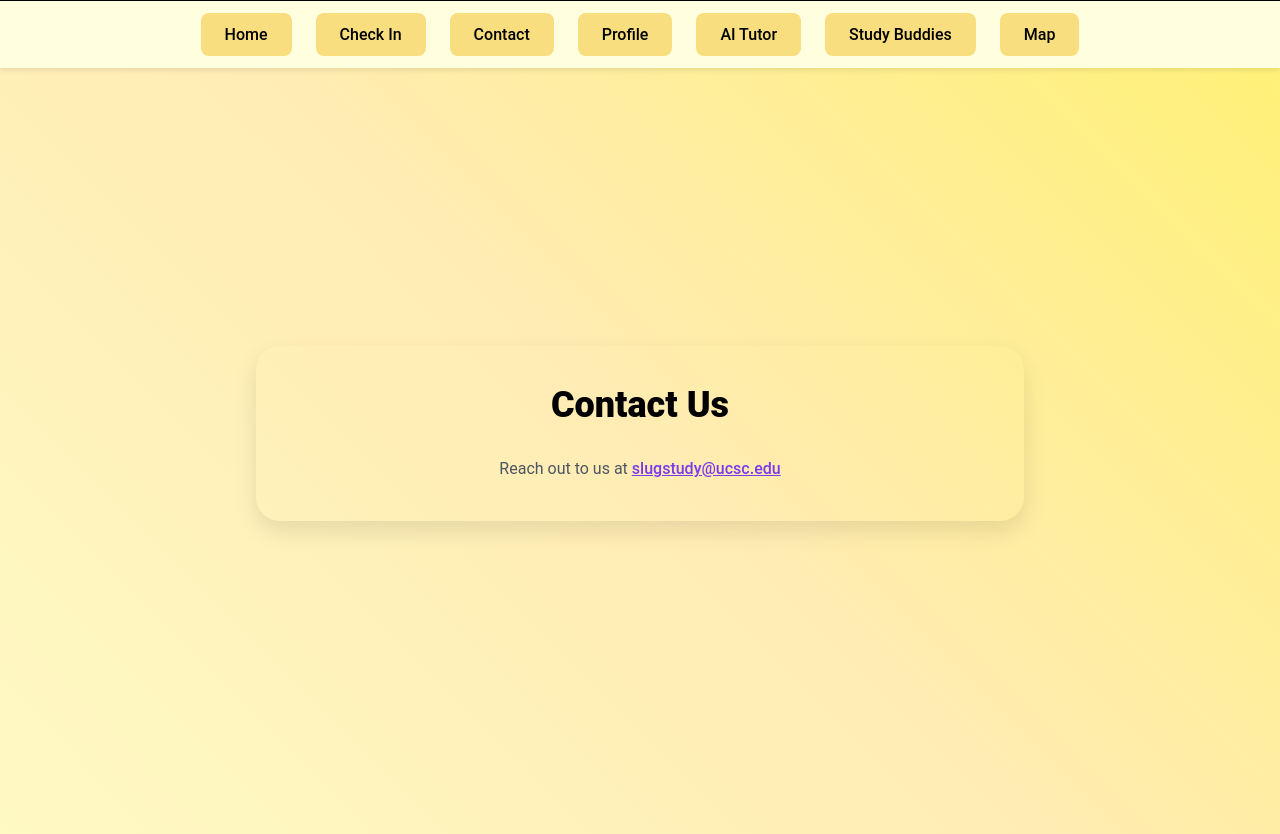
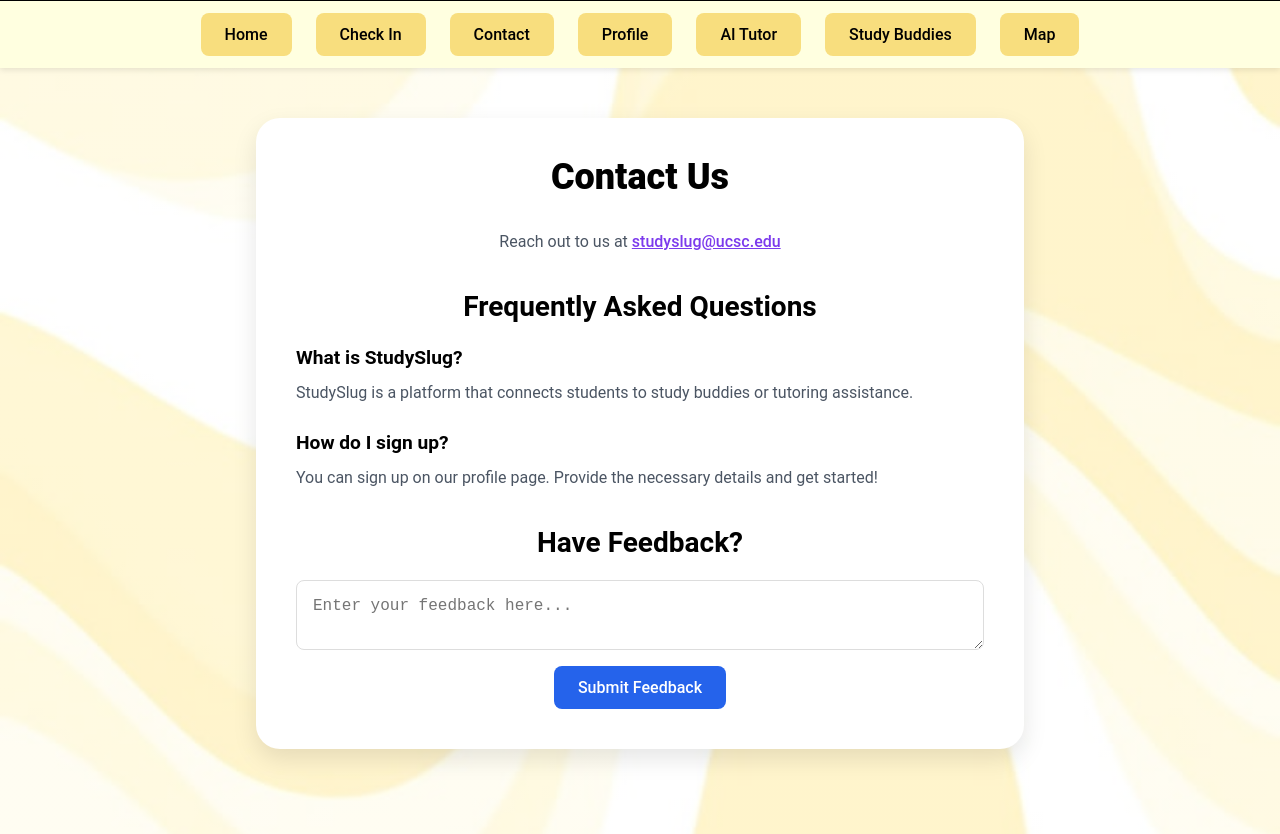
Before and after one commit to kritibhargava1/StudySlug, a React (Vite) app: page /contact in a window 1280 px wide. Built offline with nearby package versions, Linux system fonts and the light colour scheme.

Commit message:
changes to contact page

```diff
--- a/src/pages/Contact.jsx
+++ b/src/pages/Contact.jsx
@@ -1,14 +1,53 @@
-import React from 'react';
+import React, { useState } from 'react';
 import '../styles/Contact.css';
 
 function Contact() {
+  const [feedback, setFeedback] = useState('');
+
+  const handleFeedbackSubmit = (e) => {
+    e.preventDefault();
+    // Process the feedback as needed (e.g. send to your backend)
+    console.log("Feedback submitted:", feedback);
+    setFeedback('');
+  };
+
   return (
     <div className="contact-container">
       <div className="contact-card">
         <h1 className="contact-title">Contact Us</h1>
         <p className="contact-text">
-          Reach out to us at <a href="mailto:slugstudy@ucsc.edu">slugstudy@ucsc.edu</a>
+          Reach out to us at <a href="mailto:studyslug@ucsc.edu">studyslug@ucsc.edu</a>
         </p>
+
+        <h2 className="faq-title">Frequently Asked Questions</h2>
+        <div className="faq-section">
+          <div className="faq-item">
+            <h3 className="faq-question">What is StudySlug?</h3>
+            <p className="faq-answer">
+              StudySlug is a platform that connects students to study buddies or tutoring assistance.
+            </p>
+          </div>
+          <div className="faq-item">
+            <h3 className="faq-question">How do I sign up?</h3>
+            <p className="faq-answer">
+              You can sign up on our profile page. Provide the necessary details and get started!
+            </p>
+          </div>
+
+        </div>
+
+        <h2 className="feedback-title">Have Feedback?</h2>
+        <form onSubmit={handleFeedbackSubmit} className="feedback-form">
+          <textarea
+            className="feedback-textarea"
+            placeholder="Enter your feedback here..."
+            value={feedback}
+            onChange={(e) => setFeedback(e.target.value)}
+          />
+          <button type="submit" className="feedback-button">
+            Submit Feedback
+          </button>
+        </form>
       </div>
     </div>
   );
--- a/src/styles/Contact.css
+++ b/src/styles/Contact.css
@@ -1,9 +1,19 @@
-/* Full-screen container with the same yellow gradient background as HowItWorks */
+/* Global reset */
+html, body {
+  margin: 0;
+  padding: 0;
+  width: 100%;
+  height: 100%;
+}
+
+/* Full-screen container with the yellow swirly background and semi-transparent overlay */
 .contact-container {
   width: 100vw;
   min-height: 100vh;
+  background:
+    linear-gradient(rgba(255, 255, 255, 0.7), rgba(255, 255, 255, 0.7)),
+    url("../assets/login-img.jpg") center center / cover no-repeat;
   display: flex;
-    background: linear-gradient(45deg, #FFF9C4, #FFECB3, #FFF176);
   align-items: center;
   justify-content: center;
   padding: 0;
@@ -18,13 +28,14 @@
   box-shadow: 0 10px 25px rgba(0, 0, 0, 0.1);
   padding: 2.5rem;
   text-align: center;
+  background-color: #fff;
 }
 
 /* Title styling: bold and black */
 .contact-title {
   font-size: 2.25rem;
   font-weight: 800;
-    color: #000000;
+  color: #000;
   margin-bottom: 2rem;
 }
 
@@ -32,10 +43,80 @@
 .contact-text {
   font-size: 1rem;
   color: #4b5563;
+  margin-bottom: 2rem;
 }
 
-  /* Email link styling */
 .contact-text a {
   color: #7c3aed;
   text-decoration: underline;
 }
+
+/* FAQ Section Styling */
+.faq-title {
+  font-size: 1.75rem;
+  font-weight: 700;
+  margin: 2rem 0 1rem;
+  color: #000;
+  text-align: center;
+}
+
+.faq-section {
+  margin-bottom: 2rem;
+  text-align: left;
+}
+
+.faq-item {
+  margin-bottom: 1.5rem;
+}
+
+.faq-question {
+  font-size: 1.2rem;
+  font-weight: 600;
+  margin-bottom: 0.5rem;
+  color: #000;
+}
+
+.faq-answer {
+  font-size: 1rem;
+  color: #4b5563;
+}
+
+/* Feedback Section Styling */
+.feedback-title {
+  font-size: 1.75rem;
+  font-weight: 700;
+  margin-bottom: 1rem;
+  color: #000;
+  text-align: center;
+}
+
+.feedback-form {
+  display: flex;
+  flex-direction: column;
+  gap: 1rem;
+}
+
+.feedback-textarea {
+  width: 100%;
+  padding: 1rem;
+  border: 1px solid #ddd;
+  border-radius: 8px;
+  font-size: 1rem;
+  resize: vertical;
+}
+
+.feedback-button {
+  align-self: center;
+  background-color: #2563EB;
+  color: #fff;
+  padding: 0.75rem 1.5rem;
+  border: none;
+  border-radius: 8px;
+  cursor: pointer;
+  font-size: 1rem;
+  transition: background-color 0.3s ease;
+}
+
+.feedback-button:hover {
+  background-color: #1D4ED8;
+}
```
Lines whose indentation alone changed are shown as unchanged.
